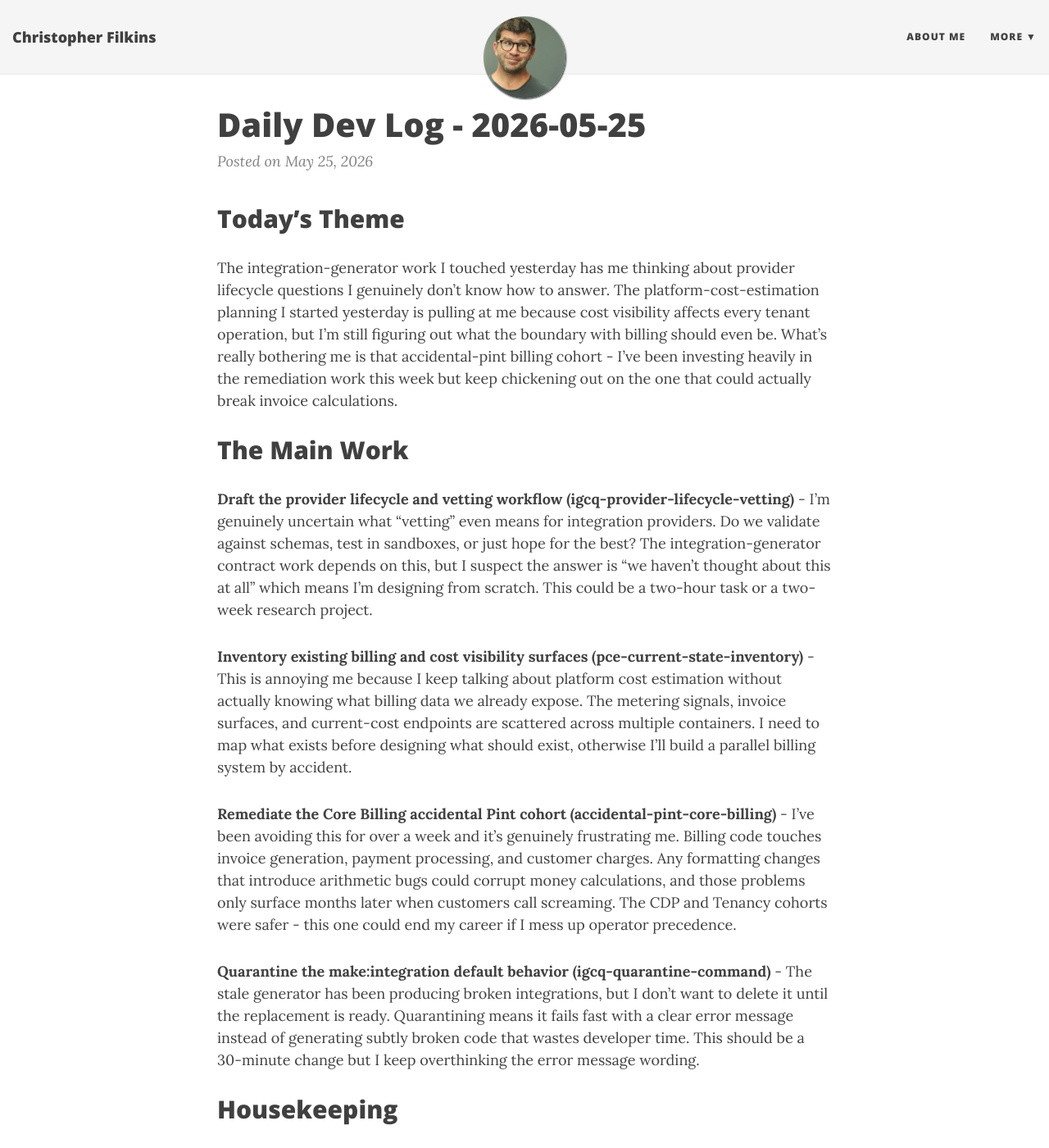
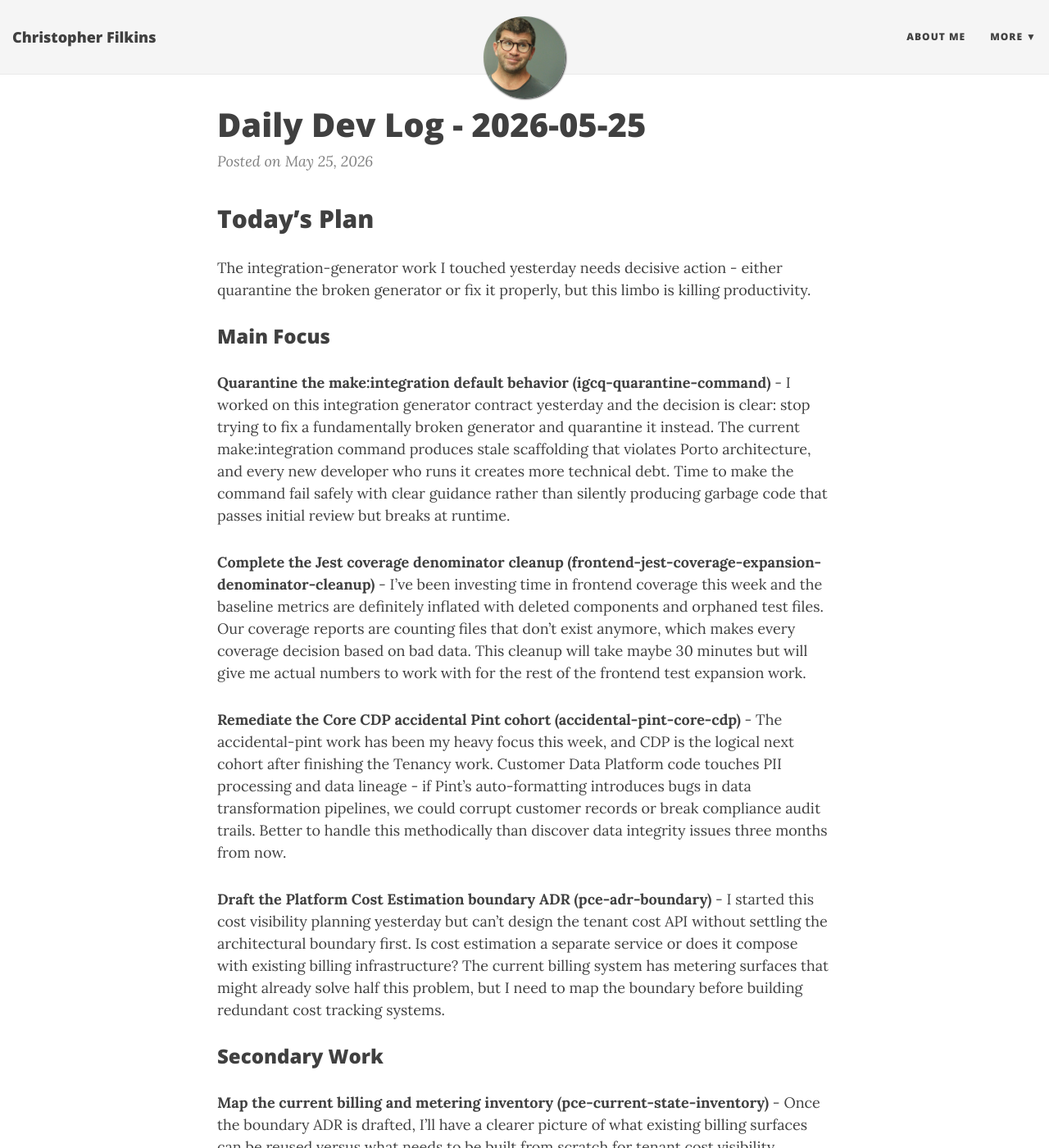
Before and after one commit to filchyboy/filchyboy.github.io, a Jekyll site: the page built from _posts/2026-05-25-daily-dev-log.md, in a window 1280 px wide and 1400 px high. Shown: the whole window at 82% size. Built offline with Jekyll 4.4.1, drawn with Linux system fonts in a browser that asks for light colours; nearby versions of some CDN libraries; some of the changed text lies outside the part shown.

Commit message:
Update daily dev log: 2026-05-25

```diff
--- a/_posts/2026-05-25-daily-dev-log.md
+++ b/_posts/2026-05-25-daily-dev-log.md
@@ -7,33 +7,36 @@ tags: [dev-tracker]
 ---
 
 <!-- SECTION: DAILY-PLAN START -->
-<!-- plan-generated: 2026-05-25T12:58:23.570016+00:00 -->
+<!-- plan-generated: 2026-05-25T14:36:38.455302+00:00 -->
 
-## Today's Theme
+## Today's Plan
+The integration-generator work I touched yesterday needs decisive action - either quarantine the broken generator or fix it properly, but this limbo is killing productivity.
 
-The integration-generator work I touched yesterday has me thinking about provider lifecycle questions I genuinely don't know how to answer. The platform-cost-estimation planning I started yesterday is pulling at me because cost visibility affects every tenant operation, but I'm still figuring out what the boundary with billing should even be. What's really bothering me is that accidental-pint billing cohort - I've been investing heavily in the remediation work this week but keep chickening out on the one that could actually break invoice calculations.
+### Main Focus
 
-## The Main Work
+**Quarantine the make:integration default behavior (igcq-quarantine-command)** - I worked on this integration generator contract yesterday and the decision is clear: stop trying to fix a fundamentally broken generator and quarantine it instead. The current make:integration command produces stale scaffolding that violates Porto architecture, and every new developer who runs it creates more technical debt. Time to make the command fail safely with clear guidance rather than silently producing garbage code that passes initial review but breaks at runtime.
 
-**Draft the provider lifecycle and vetting workflow (igcq-provider-lifecycle-vetting)** - I'm genuinely uncertain what "vetting" even means for integration providers. Do we validate against schemas, test in sandboxes, or just hope for the best? The integration-generator contract work depends on this, but I suspect the answer is "we haven't thought about this at all" which means I'm designing from scratch. This could be a two-hour task or a two-week research project.
+**Complete the Jest coverage denominator cleanup (frontend-jest-coverage-expansion-denominator-cleanup)** - I've been investing time in frontend coverage this week and the baseline metrics are definitely inflated with deleted components and orphaned test files. Our coverage reports are counting files that don't exist anymore, which makes every coverage decision based on bad data. This cleanup will take maybe 30 minutes but will give me actual numbers to work with for the rest of the frontend test expansion work.
 
-**Inventory existing billing and cost visibility surfaces (pce-current-state-inventory)** - This is annoying me because I keep talking about platform cost estimation without actually knowing what billing data we already expose. The metering signals, invoice surfaces, and current-cost endpoints are scattered across multiple containers. I need to map what exists before designing what should exist, otherwise I'll build a parallel billing system by accident.
+**Remediate the Core CDP accidental Pint cohort (accidental-pint-core-cdp)** - The accidental-pint work has been my heavy focus this week, and CDP is the logical next cohort after finishing the Tenancy work. Customer Data Platform code touches PII processing and data lineage - if Pint's auto-formatting introduces bugs in data transformation pipelines, we could corrupt customer records or break compliance audit trails. Better to handle this methodically than discover data integrity issues three months from now.
 
-**Remediate the Core Billing accidental Pint cohort (accidental-pint-core-billing)** - I've been avoiding this for over a week and it's genuinely frustrating me. Billing code touches invoice generation, payment processing, and customer charges. Any formatting changes that introduce arithmetic bugs could corrupt money calculations, and those problems only surface months later when customers call screaming. The CDP and Tenancy cohorts were safer - this one could end my career if I mess up operator precedence.
+**Draft the Platform Cost Estimation boundary ADR (pce-adr-boundary)** - I started this cost visibility planning yesterday but can't design the tenant cost API without settling the architectural boundary first. Is cost estimation a separate service or does it compose with existing billing infrastructure? The current billing system has metering surfaces that might already solve half this problem, but I need to map the boundary before building redundant cost tracking systems.
 
-**Quarantine the make:integration default behavior (igcq-quarantine-command)** - The stale generator has been producing broken integrations, but I don't want to delete it until the replacement is ready. Quarantining means it fails fast with a clear error message instead of generating subtly broken code that wastes developer time. This should be a 30-minute change but I keep overthinking the error message wording.
+### Secondary Work
 
-## Housekeeping
+**Map the current billing and metering inventory (pce-current-state-inventory)** - Once the boundary ADR is drafted, I'll have a clearer picture of what existing billing surfaces can be reused versus what needs to be built from scratch for tenant cost visibility.
 
-**Replace template boilerplate in planning directory (todoremed-p0-replace-template-boilerplate)** - The planning templates still have placeholder text from when I copied the structure. It's embarrassing when I reference a TODO item and it says "REPLACE THIS WITH ACTUAL CONTENT."
+### Maintenance
 
-**Run make dev-up CI smoke test (hs126-ci-smoke-dev-up)** - Our developer quickstart promises this works but we've never actually tested it in a fresh container. The baseline timing work is done, so this just validates we're not lying to new developers.
+**Replace template boilerplate in the todo-remediation planning directory (todoremed-p0-replace-template-boilerplate)** - This planning directory still has placeholder content from the templates, and it's the kind of 5-minute cleanup that makes the work inventory more trustworthy.
 
-**Fix 3-4 markdownlint issues in files I'm already touching today** - The 196 markdown issues across 12 files are probably spacing and header formatting problems. If I'm editing planning docs anyway, might as well fix the lint errors in the same files.
+**Run `make reports-phpstan` to refresh the current baseline** - The 12,854 PHPStan errors might include recently fixed issues that aren't reflected in the current snapshot, and accurate metrics help prioritize which remediation cohorts to tackle next.
 
-## Parked
+**Clean up markdownlint issues in integration-generator planning files** - Since I'm already touching the integration generator documentation today, might as well fix the markdown formatting violations in those same files.
 
-The frontend Jest coverage expansion will have to wait - I don't have the mental bandwidth for both billing remediation anxiety and test coverage archaeology in the same day. The unified-dashboard-hub planning looks interesting but composition metadata is a rabbit hole I can't afford right now.
+### Parked
+
+The unified dashboard hub work will have to wait until the cost estimation boundary is settled - can't design dashboard composition without knowing whether cost visibility is a separate service or an extension of existing billing surfaces. The frontend Jest token coverage expansion needs the baseline cleanup to finish first so I'm working with accurate coverage denominators.
 
 <!-- plan-unit-ids: accidental-pint-core-billing,accidental-pint-core-tenancy,hs126-ci-smoke-dev-up -->
 <!-- SECTION: DAILY-PLAN END -->
```
